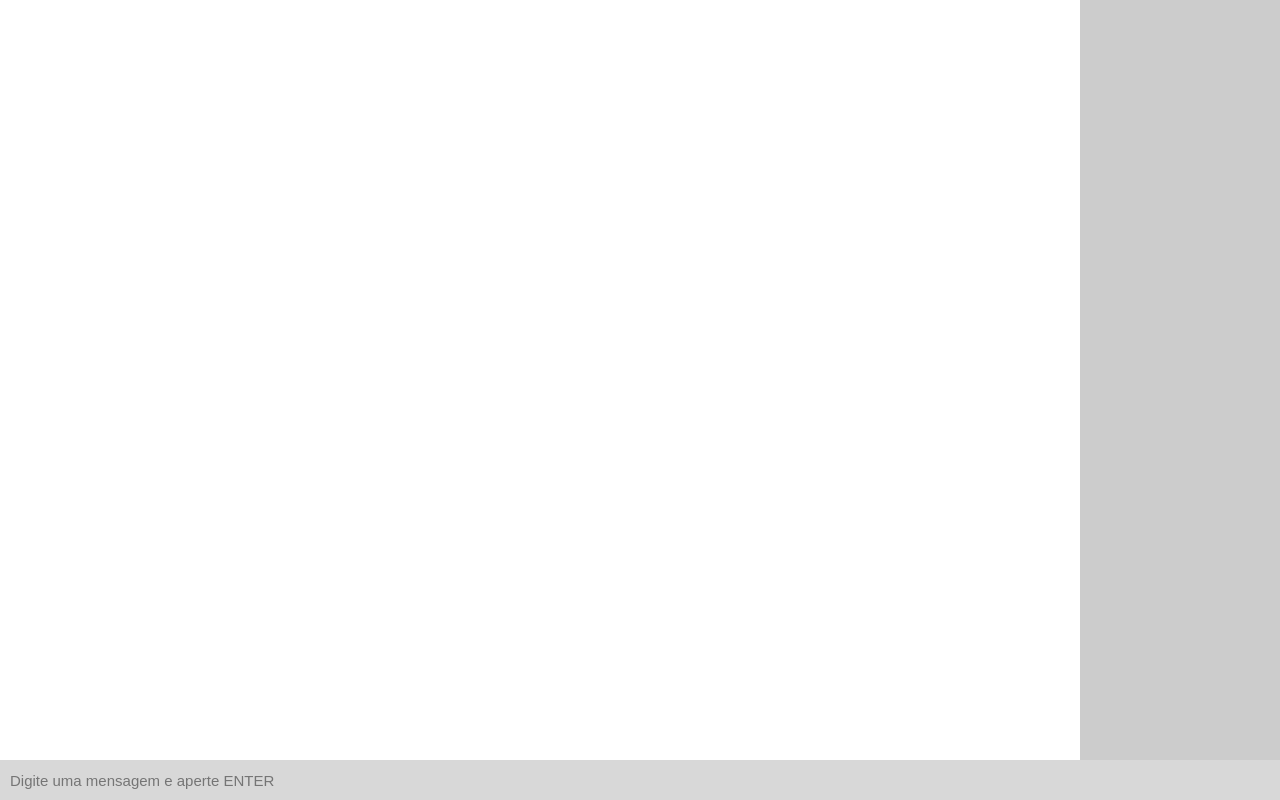
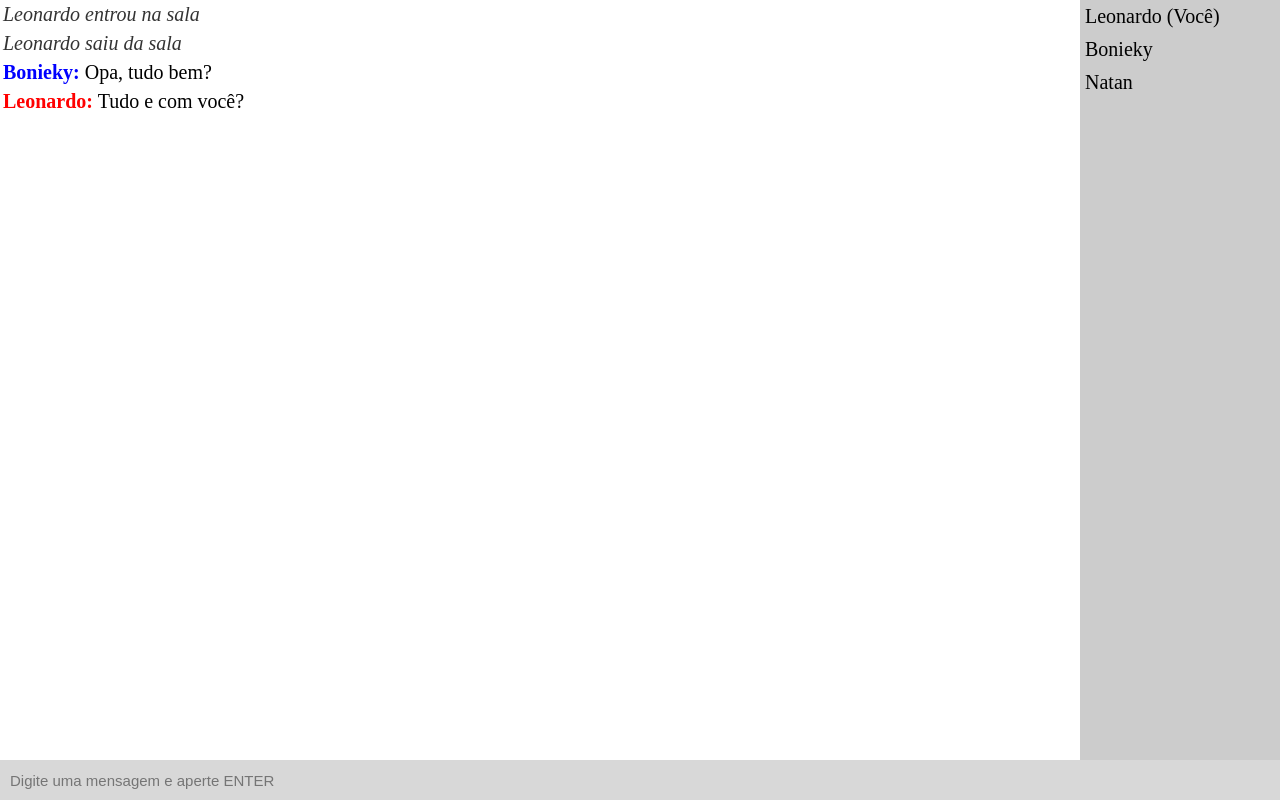
Before and after one commit to lopescode/chat-simples-com-socket-b7web, a website: page src/public/index.html in a window 1280 px wide. Drawn offline with Linux system fonts and the light colour scheme.

Commit message:
Criando a interface 3/3

```diff
--- a/src/public/css/style.css
+++ b/src/public/css/style.css
@@ -45,11 +45,39 @@ ul, li {
 .chatList {
     flex: 1;
     background-color: #FFF;
+    overflow-y: scroll;
+    max-height: calc(100vh - 40px);
+}
+
+.chatList li {
+    font-size: 20px;
+    padding: 3px;
+}
+
+.chatList li.m-status {
+    color: #333;
+    font-style: italic;
+}
+
+.chatList li.m-txt span{
+    font-weight: bold;
+    color: #0000FF;
+}
+
+.chatList li.m-txt span.fromMe{
+    color: #FF0000;
 }
 
 .userList {
     width: 200px;
     background-color: #CCC;
+    overflow-y: scroll;
+    max-height: calc(100vh - 40px);
+}
+
+.userList li {
+    padding: 5px;
+    font-size: 20px;
 }
 
 .chatInput {
--- a/src/public/index.html
+++ b/src/public/index.html
@@ -15,8 +15,17 @@
 
     <div class="page" id="chatPage">
         <div class="chatArea">
-            <ul class="chatList"></ul>
-            <ul class="userList"></ul>
+            <ul class="chatList">
+                <li class="m-status">Leonardo entrou na sala</li>
+                <li class="m-status">Leonardo saiu da sala</li>
+                <li class="m-txt"><span>Bonieky:</span> Opa, tudo bem?</li>
+                <li class="m-txt"><span class="fromMe">Leonardo:</span> Tudo e com você?</li>
+            </ul>
+            <ul class="userList">
+                <li>Leonardo (Você)</li>
+                <li>Bonieky</li>
+                <li>Natan</li>
+            </ul>
         </div>
         <div class="chatInput">
             <input type="text" id="chatTextInput" placeholder="Digite uma mensagem e aperte ENTER">
```
